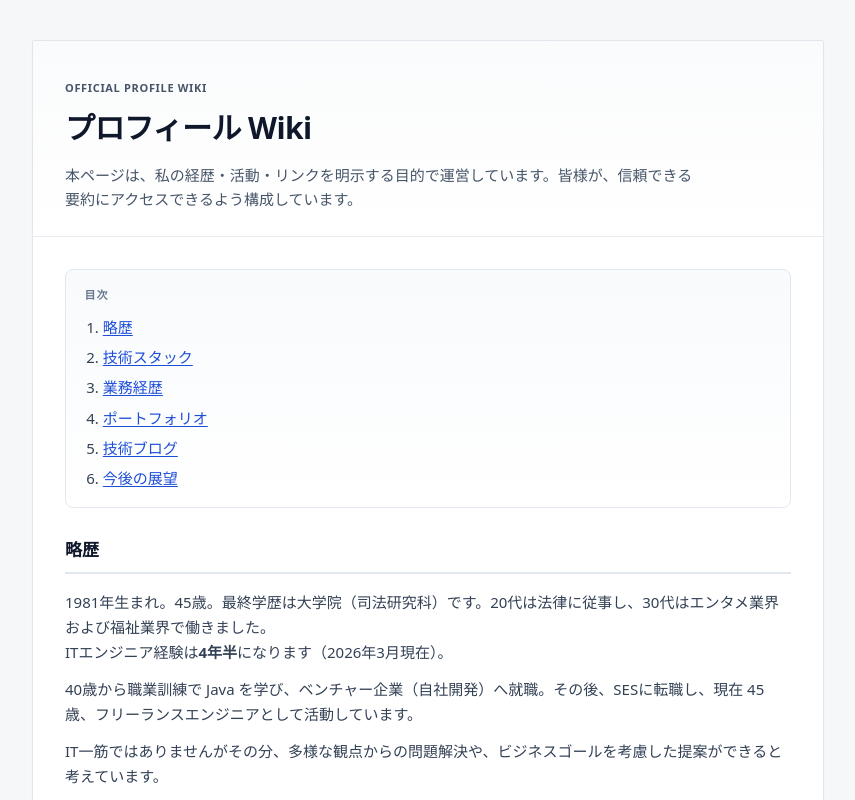
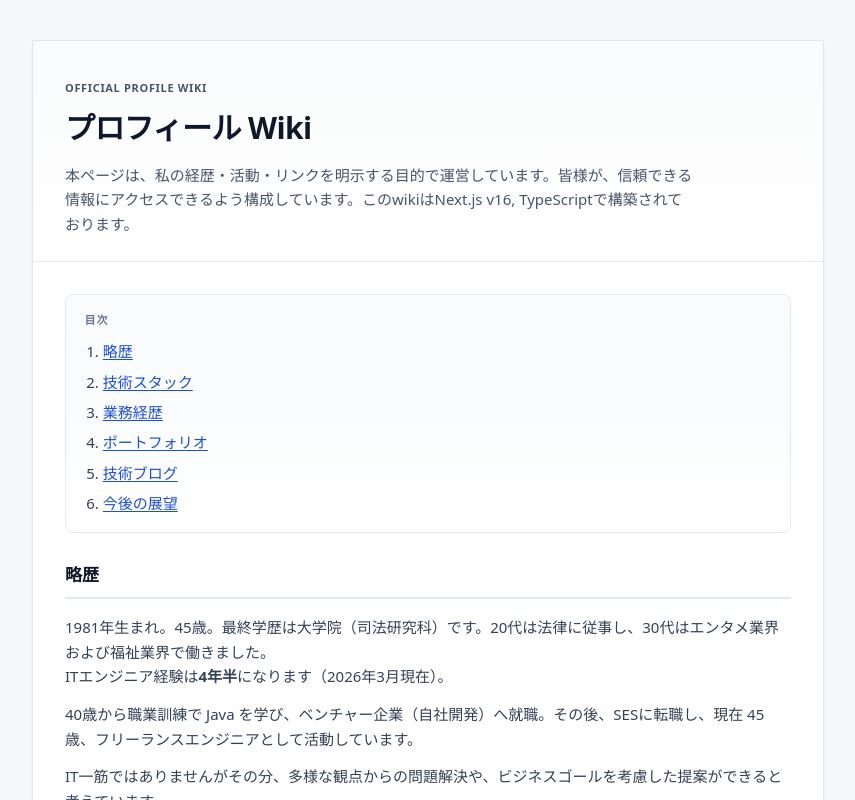
Before and after one commit to tokumei29/profile, a Next.js app: page / in a window 1280 px wide. Shown: the top 800 px of the page, without its empty margins (212-1067 px from the left). Built offline with nearby package versions, Linux system fonts and the light colour scheme.

Commit message:
wikiアップデート

```diff
--- a/src/features/profile/ProfilePage.tsx
+++ b/src/features/profile/ProfilePage.tsx
@@ -48,7 +48,7 @@ export const ProfilePage = () => {
               <p className={styles.badge}>Official profile wiki</p>
               <h1 className={styles.title}>プロフィール Wiki</h1>
               <p className={styles.lead}>
-                本ページは、私の経歴・活動・リンクを明示する目的で運営しています。皆様が、信頼できる要約にアクセスできるよう構成しています。
+                本ページは、私の経歴・活動・リンクを明示する目的で運営しています。皆様が、信頼できる情報にアクセスできるよう構成しています。このwikiはNext.js v16, TypeScriptで構築されております。
               </p>
             </header>
 
```
